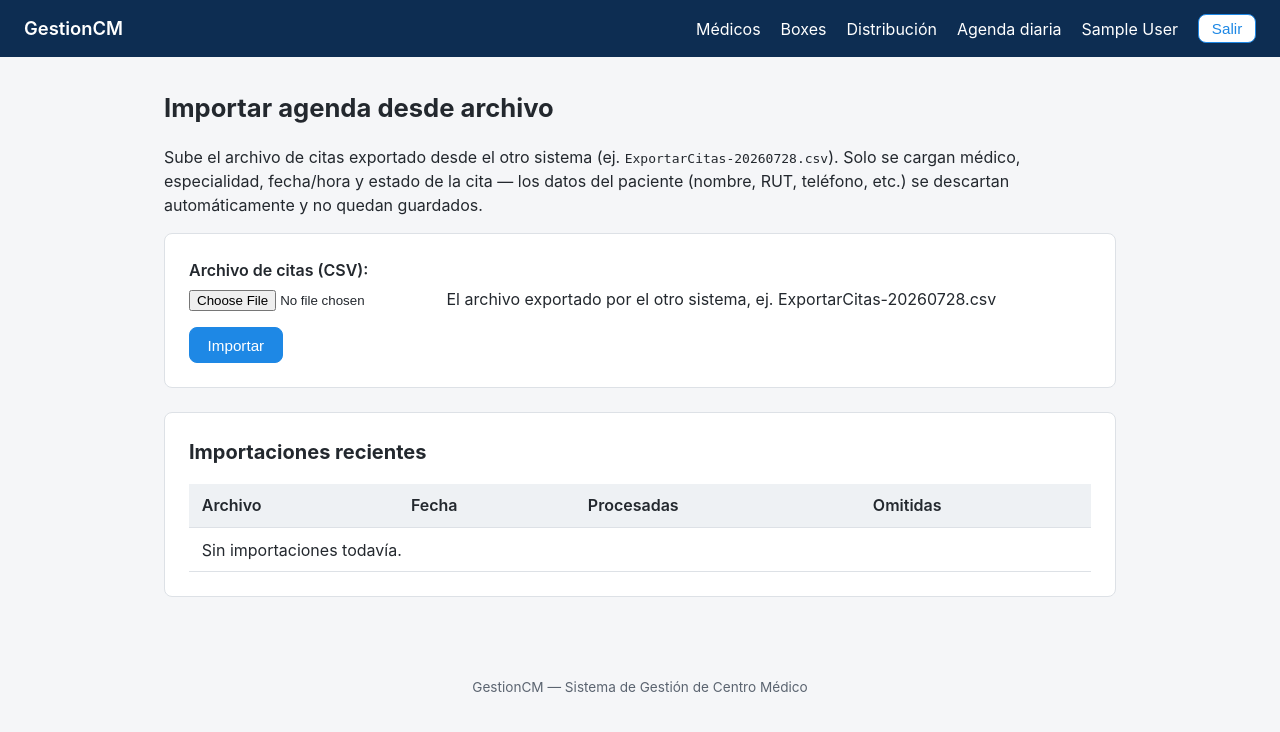
After one commit to alexbaier-svg/gestionCM, a Django app: page /agenda/importar/ in a window 1280 px wide. The commit adds this page. Shown: the top 732 px of the page. Run offline with Django 5.2, Linux system fonts and the light colour scheme; the visitor is signed in with stand-in values (Sample User, id 1); data that the repository does not hold is empty.

Commit message:
Agregar pantalla web para importar la agenda diaria desde CSV
El importador de citas existia solo como comando de linea de comandos
(manage.py importar_agenda), sin forma de usarlo desde la interfaz.
Se extrae la logica de parseo a agenda/importador.py (compartida entre
el comando y la vista nueva) y se agrega una pantalla de subida de
archivo en /agenda/importar/, enlazada desde la agenda diaria y el
panel de inicio. Mismo comportamiento ya probado: descarta datos de
paciente, matchea medico por RUT y asigna box automatico.

Co-Authored-By: Claude Sonnet 5 <noreply@anthropic.com>

```diff
--- /dev/null
+++ b/agenda/forms.py
@@ -0,0 +1,8 @@
+from django import forms
+
+
+class ImportarAgendaForm(forms.Form):
+    archivo = forms.FileField(
+        label="Archivo de citas (CSV)",
+        help_text="El archivo exportado por el otro sistema, ej. ExportarCitas-20260728.csv",
+    )
--- /dev/null
+++ b/agenda/importador.py
@@ -0,0 +1,112 @@
+"""Lógica compartida para importar una agenda diaria (CSV UTF-16 del sistema externo).
+
+Usada tanto por el comando `manage.py importar_agenda` (carga por línea de comandos) como
+por la vista web de importación. Ver CLAUDE.md para el detalle del formato del archivo y
+las decisiones de diseño (descarte de PHI, matching por RUT, box automático).
+"""
+
+import csv
+import io
+from datetime import datetime
+
+from django.db import transaction
+
+from boxes.models import AsignacionBox
+from medicos.models import Medico
+
+from .models import BloqueAgenda, ImportacionAgenda
+
+ESTADO_MAP = {
+    "citado": BloqueAgenda.Estado.CITADO,
+    "confirmado": BloqueAgenda.Estado.CONFIRMADO,
+    "anulado": BloqueAgenda.Estado.ANULADO,
+    "bloqueado": BloqueAgenda.Estado.BLOQUEADO,
+    "atendido": BloqueAgenda.Estado.ATENDIDO,
+}
+
+
+def _norm(texto):
+    return (texto or "").strip()
+
+
+def _resolver_box(medico, fecha):
+    dia_semana = fecha.weekday()
+    asignacion = (
+        AsignacionBox.objects.filter(medico=medico, dia_semana=dia_semana).first()
+        or AsignacionBox.objects.filter(medico=medico, dia_semana__isnull=True).first()
+    )
+    return asignacion.box if asignacion else None
+
+
+def _procesar_fila(fila, importacion):
+    rut = _norm(fila.get("No. Documento Profesional"))
+    nombre_recurso = _norm(fila.get("Profesional/Recurso"))
+    appointment_id = _norm(fila.get("AppointmentId")) or None
+
+    medico = None
+    if rut:
+        medico = Medico.objects.filter(rut__iexact=rut).first()
+    if medico is None and nombre_recurso:
+        medico = Medico.objects.filter(nombre_completo__iexact=nombre_recurso).first()
+    if medico is None:
+        # Fila de recurso/equipo (ej. scanner, resonador) sin médico asociado: se omite.
+        return False
+
+    if appointment_id and BloqueAgenda.objects.filter(id_externo=appointment_id).exists():
+        return False  # ya importado antes
+
+    try:
+        fecha = datetime.strptime(_norm(fila.get("Fecha desde")), "%d-%m-%Y").date()
+        hora_inicio = datetime.strptime(_norm(fila.get("Hora desde")), "%H:%M").time()
+        hora_fin = datetime.strptime(_norm(fila.get("Hora hasta")), "%H:%M").time()
+    except ValueError:
+        return False
+
+    estado = ESTADO_MAP.get(_norm(fila.get("Estado")).lower(), BloqueAgenda.Estado.OTRO)
+    box = _resolver_box(medico, fecha)
+
+    BloqueAgenda.objects.create(
+        medico=medico,
+        box=box,
+        especialidad=_norm(fila.get("Especialidad")),
+        id_externo=appointment_id,
+        fecha=fecha,
+        hora_inicio=hora_inicio,
+        hora_fin=hora_fin,
+        estado=estado,
+        origen=BloqueAgenda.Origen.IMPORTADO,
+        importacion=importacion,
+    )
+    return True
+
+
+def decodificar_bytes(contenido):
+    """Decodifica el contenido crudo del CSV subido (UTF-16, con o sin BOM)."""
+    if contenido.startswith(b"\xff\xfe") or contenido.startswith(b"\xfe\xff"):
+        texto = contenido.decode("utf-16")
+    else:
+        texto = contenido.decode("utf-16-le")
+    return io.StringIO(texto)
+
+
+def importar_agenda_csv(archivo_texto, nombre_archivo, usuario=None):
+    """archivo_texto: iterable de líneas de texto ya decodificadas (ej. TextIOWrapper).
+
+    Devuelve la instancia de ImportacionAgenda creada, con filas_procesadas/omitidas.
+    """
+    lector = csv.DictReader(archivo_texto)
+    procesadas = 0
+    omitidas = 0
+    with transaction.atomic():
+        importacion = ImportacionAgenda.objects.create(
+            archivo_nombre=nombre_archivo, usuario=usuario
+        )
+        for fila in lector:
+            if _procesar_fila(fila, importacion):
+                procesadas += 1
+            else:
+                omitidas += 1
+        importacion.filas_procesadas = procesadas
+        importacion.filas_omitidas = omitidas
+        importacion.save(update_fields=["filas_procesadas", "filas_omitidas"])
+    return importacion
--- a/agenda/templates/agenda/diaria.html
+++ b/agenda/templates/agenda/diaria.html
@@ -12,6 +12,9 @@
   </form>
   <a class="boton secundario" href="?fecha={{ fecha_siguiente|date:'Y-m-d' }}">Día siguiente »</a>
   <a class="boton" href="{% url 'agenda:diaria_excel' %}?fecha={{ fecha|date:'Y-m-d' }}">⬇ Descargar Excel</a>
+  {% if perms.agenda.add_bloqueagenda %}
+  <a class="boton secundario" href="{% url 'agenda:importar' %}">⬆ Importar agenda</a>
+  {% endif %}
 </div>
 
 <table class="tabla-simple">
--- /dev/null
+++ b/agenda/templates/agenda/importar.html
@@ -0,0 +1,35 @@
+{% extends "base.html" %}
+{% block titulo %}Importar agenda{% endblock %}
+{% block contenido %}
+<h1>Importar agenda desde archivo</h1>
+<p>Sube el archivo de citas exportado desde el otro sistema (ej. <code>ExportarCitas-20260728.csv</code>).
+Solo se cargan médico, especialidad, fecha/hora y estado de la cita — los datos del paciente
+(nombre, RUT, teléfono, etc.) se descartan automáticamente y no quedan guardados.</p>
+
+<div class="tarjeta">
+  <form class="formulario" method="post" enctype="multipart/form-data">
+    {% csrf_token %}
+    {{ form.as_p }}
+    <button class="boton" type="submit">Importar</button>
+  </form>
+</div>
+
+<div class="tarjeta">
+  <h2>Importaciones recientes</h2>
+  <table class="tabla-simple">
+    <thead><tr><th>Archivo</th><th>Fecha</th><th>Procesadas</th><th>Omitidas</th></tr></thead>
+    <tbody>
+      {% for i in importaciones_recientes %}
+      <tr>
+        <td>{{ i.archivo_nombre }}</td>
+        <td>{{ i.fecha_importacion|date:"d-m-Y H:i" }}</td>
+        <td>{{ i.filas_procesadas }}</td>
+        <td>{{ i.filas_omitidas }}</td>
+      </tr>
+      {% empty %}
+      <tr><td colspan="4">Sin importaciones todavía.</td></tr>
+      {% endfor %}
+    </tbody>
+  </table>
+</div>
+{% endblock %}
--- a/agenda/urls.py
+++ b/agenda/urls.py
@@ -7,4 +7,5 @@ app_name = "agenda"
 urlpatterns = [
     path("", views.agenda_diaria, name="diaria"),
     path("excel/", views.agenda_diaria_excel, name="diaria_excel"),
+    path("importar/", views.importar, name="importar"),
 ]
--- a/agenda/views.py
+++ b/agenda/views.py
@@ -1,10 +1,13 @@
 import datetime
 
-from django.contrib.auth.decorators import login_required
+from django.contrib import messages
+from django.contrib.auth.decorators import login_required, permission_required
 from django.http import HttpResponse
-from django.shortcuts import render
+from django.shortcuts import redirect, render
 
-from .models import BloqueAgenda
+from .forms import ImportarAgendaForm
+from .importador import decodificar_bytes, importar_agenda_csv
+from .models import BloqueAgenda, ImportacionAgenda
 
 
 def _bloques_del_dia(request, fecha):
@@ -75,3 +78,40 @@ def agenda_diaria_excel(request):
     respuesta["Content-Disposition"] = f'attachment; filename="agenda_{fecha.isoformat()}.xlsx"'
     wb.save(respuesta)
     return respuesta
+
+
+@permission_required("agenda.add_bloqueagenda", raise_exception=True)
+def importar(request):
+    if request.method == "POST":
+        form = ImportarAgendaForm(request.POST, request.FILES)
+        if form.is_valid():
+            archivo = request.FILES["archivo"]
+            try:
+                texto = decodificar_bytes(archivo.read())
+            except UnicodeDecodeError:
+                messages.error(
+                    request,
+                    "No se pudo leer el archivo. Debe ser el CSV exportado tal cual, sin "
+                    "convertir su codificación.",
+                )
+                return render(request, "agenda/importar.html", {"form": form})
+
+            importacion = importar_agenda_csv(texto, archivo.name, request.user)
+            messages.success(
+                request,
+                f"Importación completa: {importacion.filas_procesadas} filas procesadas, "
+                f"{importacion.filas_omitidas} omitidas (recursos/equipos sin médico "
+                f"asociado, o citas ya importadas antes).",
+            )
+            primer_bloque = importacion.bloques.first()
+            if primer_bloque:
+                return redirect(f"/agenda/?fecha={primer_bloque.fecha.isoformat()}")
+            return redirect("agenda:diaria")
+    else:
+        form = ImportarAgendaForm()
+
+    importaciones_recientes = ImportacionAgenda.objects.order_by("-fecha_importacion")[:10]
+    return render(request, "agenda/importar.html", {
+        "form": form,
+        "importaciones_recientes": importaciones_recientes,
+    })
```
Also changed, not shown: agenda/management/commands/importar_agenda.py (+7 -96 lines), core/views.py (+7 -0 lines).
